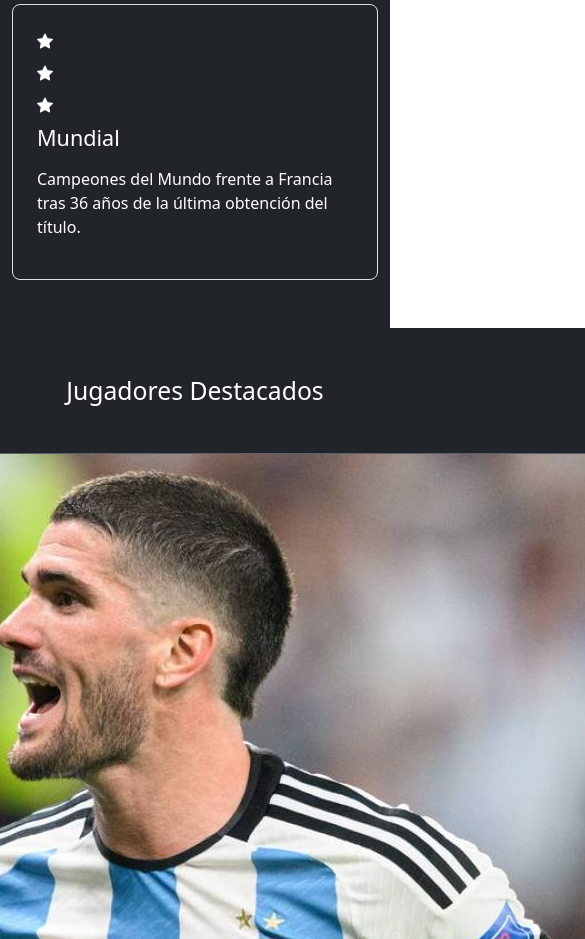
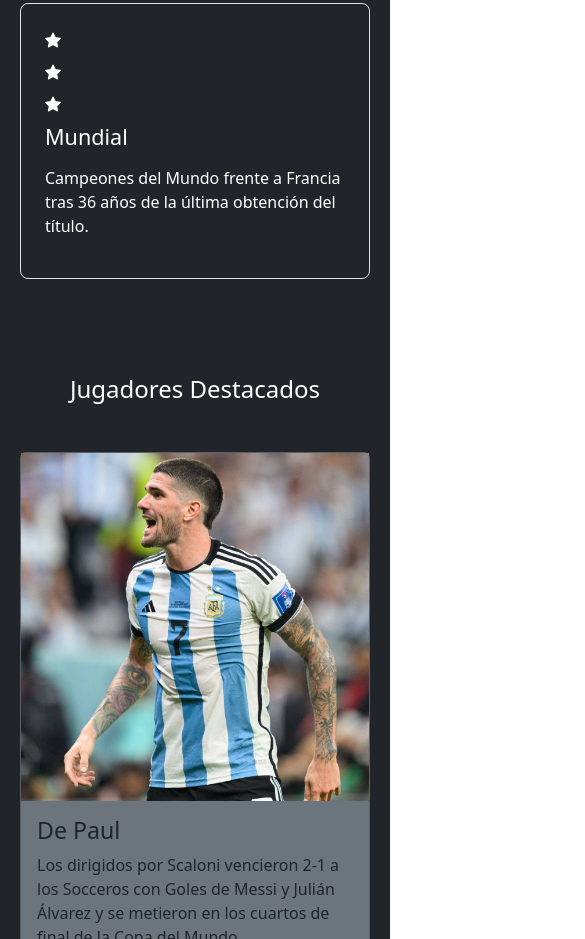
Before and after one commit to inakian/landing-bootstrap-mundial, a plain HTML site: page index.html in a window 390 px wide. Shown: the part 1061-2000 px from the top of the page, 585 px wide, since content can reach past the window. Drawn offline with nearby package versions, Linux system fonts and the light colour scheme.

Commit message:
mobile media queries added

```diff
--- a/style.css
+++ b/style.css
@@ -7,3 +7,52 @@
 body {
   color: white;
 }
+
+/* Estilos para dispositivos móviles en general */
+@media only screen and (max-width: 767px) {
+  /* Ajusta el ancho del contenido al 100% */
+  .container {
+    width: 100%;
+    padding: 0 20px;
+    box-sizing: border-box;
+  }
+
+  /* Ajusta el tamaño de fuente */
+  body {
+    font-size: 16px;
+  }
+
+  /* Ajusta el tamaño de los encabezados */
+  h1 {
+    font-size: 28px;
+  }
+
+  h2 {
+    font-size: 24px;
+  }
+
+  /* Ajusta el tamaño de las imágenes */
+  img {
+    max-width: 100%;
+    height: auto;
+  }
+}
+
+/* Estilos para dispositivos móviles en orientación vertical */
+@media only screen and (max-width: 767px) and (orientation: portrait) {
+  /* Estilos específicos para orientación vertical */
+}
+
+/* Estilos para dispositivos móviles en orientación horizontal */
+@media only screen and (max-width: 767px) and (orientation: landscape) {
+  /* Estilos específicos para orientación horizontal */
+}
+
+/* Estilos para dispositivos móviles con una resolución específica */
+@media only screen and (max-width: 767px) and (max-resolution: 192dpi) {
+  /* Estilos específicos para resoluciones bajas */
+}
+
+@media only screen and (max-width: 767px) and (min-resolution: 300dpi) {
+  /* Estilos específicos para resoluciones altas */
+}
```
